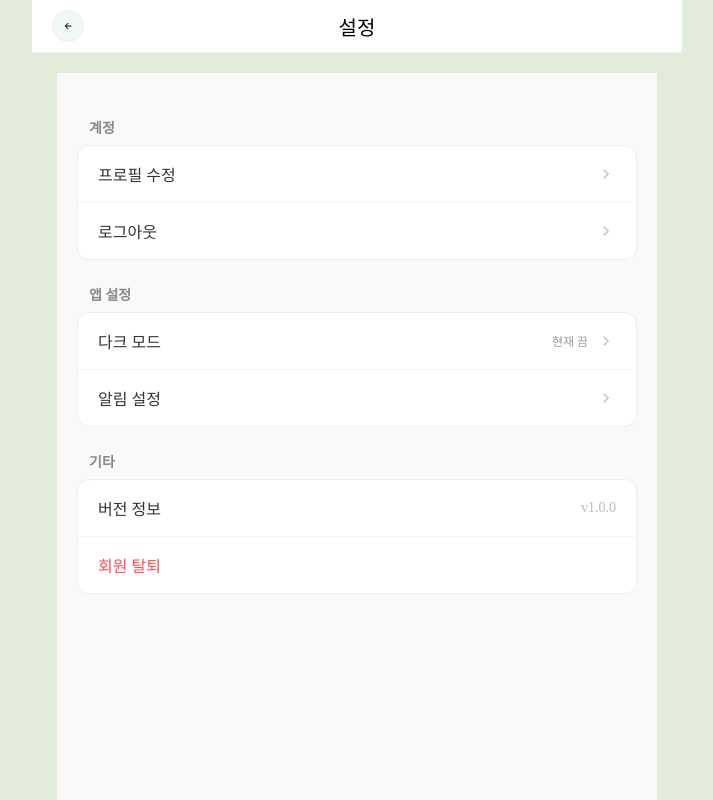
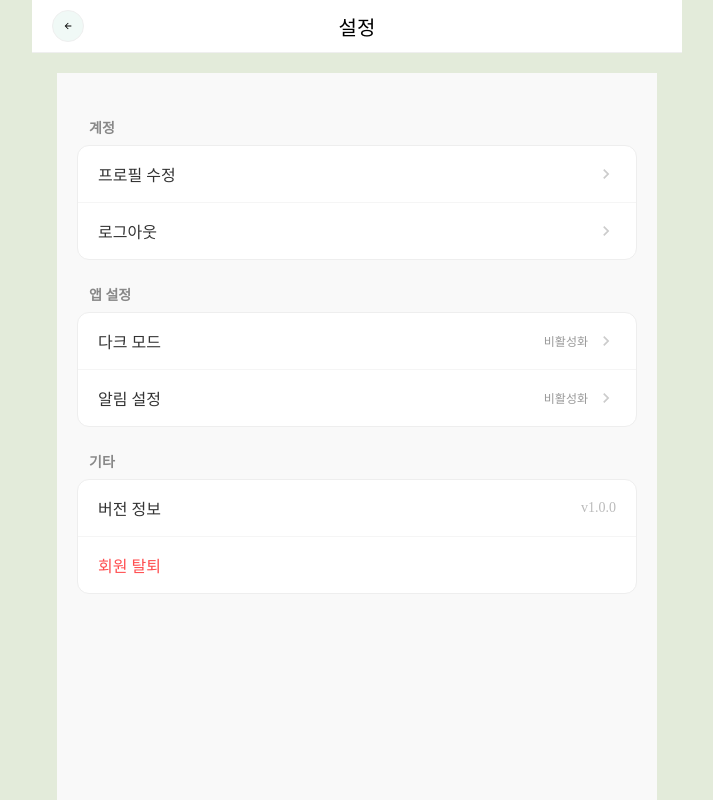
Before and after one commit to ekkk1230/Trip-Diary, a React (Vite) app in the folder front/: page /settings in a window 1280 px wide. Shown: the top 800 px of the page, without its empty margins (283-996 px from the left). Built offline with nearby package versions, Linux system fonts and the light colour scheme; no server answers.

Commit message:
feat: setting

```diff
--- a/front/src/App.tsx
+++ b/front/src/App.tsx
@@ -12,11 +12,15 @@ import FavoritePage from './pages/myPage/FavoritePage';
 import DetailPage from './pages/map/DetailPage';
 import SettingPage from './pages/setting/SettingPage';
 import Profile from './features/setting/Profile';
+import { ThemeProvider } from "styled-components";
+import { lightTheme, darkTheme } from './styles/theme';
+import { GlobalStyle } from './styles/GlobalStyle';
 
 function App() {
+    const { title, setTitle, isDark } = useUiStore();
+    const theme = isDark ? darkTheme : lightTheme;
+    const { resetMap } = useMapStore();
     const navigate = useNavigate();
-    const { title, setTitle } = useUiStore();
-    const { resetMap } = useMapStore();
 
     const handleBackToMap = () => {
         resetMap();
@@ -25,6 +29,8 @@ function App() {
     }
 
     return (
+        <ThemeProvider theme={theme}>
+            <GlobalStyle />
             <Routes>
                 {/* 지도 페이지 */}
                 <Route path="/" element={
@@ -85,7 +91,7 @@ function App() {
 
                 {/* 로그인 페이지 */}
                 <Route path="/login" element={
-                <Layout title="" hasHeader>
+                    <Layout>
                         <Login />
                     </Layout>
                 } />
@@ -95,6 +101,7 @@ function App() {
                     </Layout>
                 } />
             </Routes>
+        </ThemeProvider>
     )
 }
 
--- a/front/src/components/modal/Modal.styles.ts
+++ b/front/src/components/modal/Modal.styles.ts
@@ -132,3 +132,51 @@ export const ModalFooter = styled.div`
     &:active { background-color: #e5e5e5; }
   }
 `;
+
+export const OptionItem = styled.div`
+    display: flex; flex-flow: column;
+    justify-content: space-between;
+    align-items: center;
+    padding: 16px;
+    background: #f9f9f9;
+    border-radius: 12px;
+
+    .info {
+        display: flex;
+        flex-direction: column;
+        gap: 4px; margin-bottom: 1.6rem;
+
+        .label {
+            font-size: 16px;
+            font-weight: 600;
+            color: #333;
+        }
+
+        .sub-label {
+            font-size: 12px;
+            color: #888;
+        }
+    }
+`;
+
+export const ToggleWrapper = styled.div<{ $active: boolean }>`
+    width: 50px;
+    height: 28px;
+    background-color: ${props => (props.$active ? "#34C759" : "#E9E9EA")}; // iOS 그린 컬러
+    border-radius: 15px;
+    position: relative;
+    cursor: pointer;
+    transition: background-color 0.3s ease;
+
+    .circle {
+        width: 24px;
+        height: 24px;
+        background-color: white;
+        border-radius: 50%;
+        position: absolute;
+        top: 2px;
+        left: ${props => (props.$active ? "24px" : "2px")}; // 상태에 따른 이동
+        transition: left 0.3s ease;
+        box-shadow: 0 2px 4px rgba(0, 0, 0, 0.2);
+    }
+`;
--- a/front/src/components/modal/ModalFooter.tsx
+++ b/front/src/components/modal/ModalFooter.tsx
@@ -2,7 +2,7 @@ import { useUiStore } from "../../store/useUiStore"
 import * as S from "./Modal.styles"
 
 interface ModalFooterProps {
-    onConfirm: () => void;
+    onConfirm?: () => void;
 }
 
 function ModalFooter({ onConfirm }: ModalFooterProps) {
--- /dev/null
+++ b/front/src/components/modal/modalContentLayout/ToggleForm.tsx
@@ -0,0 +1,43 @@
+import { useUiStore } from "../../../store/useUiStore"
+import * as S from "../Modal.styles"
+import ModalFooter from "../ModalFooter";
+
+interface ToggleFormProps {
+    subTit: string;
+    subLabel: string;
+    type: string
+}
+
+function ToggleForm({ subTit, subLabel, type }: ToggleFormProps) {
+    const { isDark, setIsDark, alarm ,setAlarm } = useUiStore();
+
+    const handleToggleEvent = (type: string) => {
+        if (type === "setting") {
+            setIsDark();
+        } else if (type === "alarm") {
+            setAlarm();
+        }
+    }
+
+    return (
+        <S.Container>
+            <S.OptionItem>
+                <div className="info">
+                    <span className="label">{subTit}</span>
+                    <span className="sub-label">{subLabel}</span>
+                </div>
+
+                <S.ToggleWrapper
+                    onClick={() => handleToggleEvent(type)}
+                    $active={type === "setting" ? isDark : alarm}
+                >
+                    <div className="circle" />
+                </S.ToggleWrapper>
+            </S.OptionItem>
+
+            <ModalFooter />
+        </S.Container>
+    )
+}
+
+export default ToggleForm
--- a/front/src/pages/setting/SettingPage.tsx
+++ b/front/src/pages/setting/SettingPage.tsx
@@ -2,13 +2,30 @@ import { useNavigate } from 'react-router-dom';
 import * as S from '../../features/setting/Setting.styles';
 import { MdChevronRight } from 'react-icons/md';
 import { useUiStore } from '../../store/useUiStore';
+import SetDarkOptionForm from '../../components/modal/modalContentLayout/ToggleForm';
 
 function SettingPage() {
-    const { isDark } = useUiStore();
+    const { openModal, isDark, alarm } = useUiStore();
     const navigate = useNavigate();
 
     const handleSetting = () => {
+        openModal(
+            "check",
+            "다크 모드 변경",
+            (
+                <SetDarkOptionForm subTit={"다크 모드 적용"} subLabel={"화면을 어둡게 설정하여 눈을 보호합니다."} type={"setting"} />
+            )
+        )
+    }
 
+    const handleAlarm = () => {
+        openModal(
+            "check",
+            "알림 설정 변경",
+            (
+                <SetDarkOptionForm subTit={"알람 설정 적용"} subLabel={"중요한 소식과 업데이트에 대한 푸시 알림을 설정합니다."} type={"alarm"}  />
+            )
+        )
     }
 
     return (
@@ -32,13 +49,16 @@ function SettingPage() {
                 <S.SettingItem onClick={handleSetting}>
                     <span>다크 모드</span>
                     <S.ToggleWrapper>
-                        현재 끔
+                        {isDark ? ("활성화") : ("비활성화")}
                         <MdChevronRight />
                     </S.ToggleWrapper>
                 </S.SettingItem>
-                <S.SettingItem>
+                <S.SettingItem onClick={handleAlarm}>
                     <span>알림 설정</span>
-                    <MdChevronRight />
+                    <S.ToggleWrapper>
+                        {alarm ? ("활성화") : ("비활성화")}
+                        <MdChevronRight />
+                    </S.ToggleWrapper>
                 </S.SettingItem>
             </S.SettingList>
 
--- a/front/src/store/useUiStore.ts
+++ b/front/src/store/useUiStore.ts
@@ -17,6 +17,8 @@ interface UiStore {
 
     isDark: boolean;
     setIsDark: () => void;
+    alarm: boolean;
+    setAlarm: () => void;
 }
 
 export const useUiStore = create<UiStore>((set) => ({
@@ -39,4 +41,6 @@ export const useUiStore = create<UiStore>((set) => ({
 
     isDark: false,
     setIsDark: () => set((state) => ({ isDark: !state.isDark })),
+    alarm: false,
+    setAlarm: () => set((state) => ({ alarm: !state.alarm })),
 }))
--- /dev/null
+++ b/front/src/styled.d.ts
@@ -0,0 +1,6 @@
+import 'styled-components';
+import { AppTheme } from './styles/theme';
+
+declare module 'styled-components' {
+    export interface DefaultTheme extends AppTheme {}
+}
--- /dev/null
+++ b/front/src/styles/GlobalStyle.ts
@@ -0,0 +1,10 @@
+import { createGlobalStyle } from "styled-components";
+
+export const GlobalStyle = createGlobalStyle`
+  body {
+    background-color: ${(props) => props.theme.bgColor};
+    color: ${(props) => props.theme.textColor};
+    transition: background-color 0.3s ease, color 0.3s ease;
+    margin: 0;
+  }
+`;
--- a/front/src/styles/theme.ts
+++ b/front/src/styles/theme.ts
@@ -1,31 +1,15 @@
-import { createTheme } from '@mui/material/styles';
+export const lightTheme = {
+    bgColor: "rgba(228, 235, 218, 0.9)",
+    surfaceColor: "#ffffff",
+    textColor: "#2D3436",
+    borderColor: "rgba(0, 0, 0, 0.1)",
+};
 
-const theme = createTheme({
-    palette: {
-        primary: {
-            main: '#2e7d32',
-            light: '#a5d6a7',
-            dark: '#1b5e20',
-            contrastText: '#fff',
-        },
+export const darkTheme = {
+    bgColor: "rgba(30, 35, 28, 0.98)",
+    surfaceColor: "rgba(45, 52, 42, 1)",
+    textColor: "#E4EBDA",
+    borderColor: "rgba(255, 255, 255, 0.1)",
+};
 
-        secondary: {
-            main: '#ff8a65',
-        },
-
-        background: {
-            default: '#F9FBF9',
-        },
-    },
-    typography: {
-        fontFamily: '"Pretendard", "Roboto", "Helvetica", "Arial", sans-serif',
-        h6: {
-            fontWeight: 700,
-        },
-    },
-    shape: {
-        borderRadius: 12,
-    },
-});
-
-export default theme;
+export type AppTheme = typeof lightTheme;
```
Lines whose indentation alone changed are shown as unchanged.
